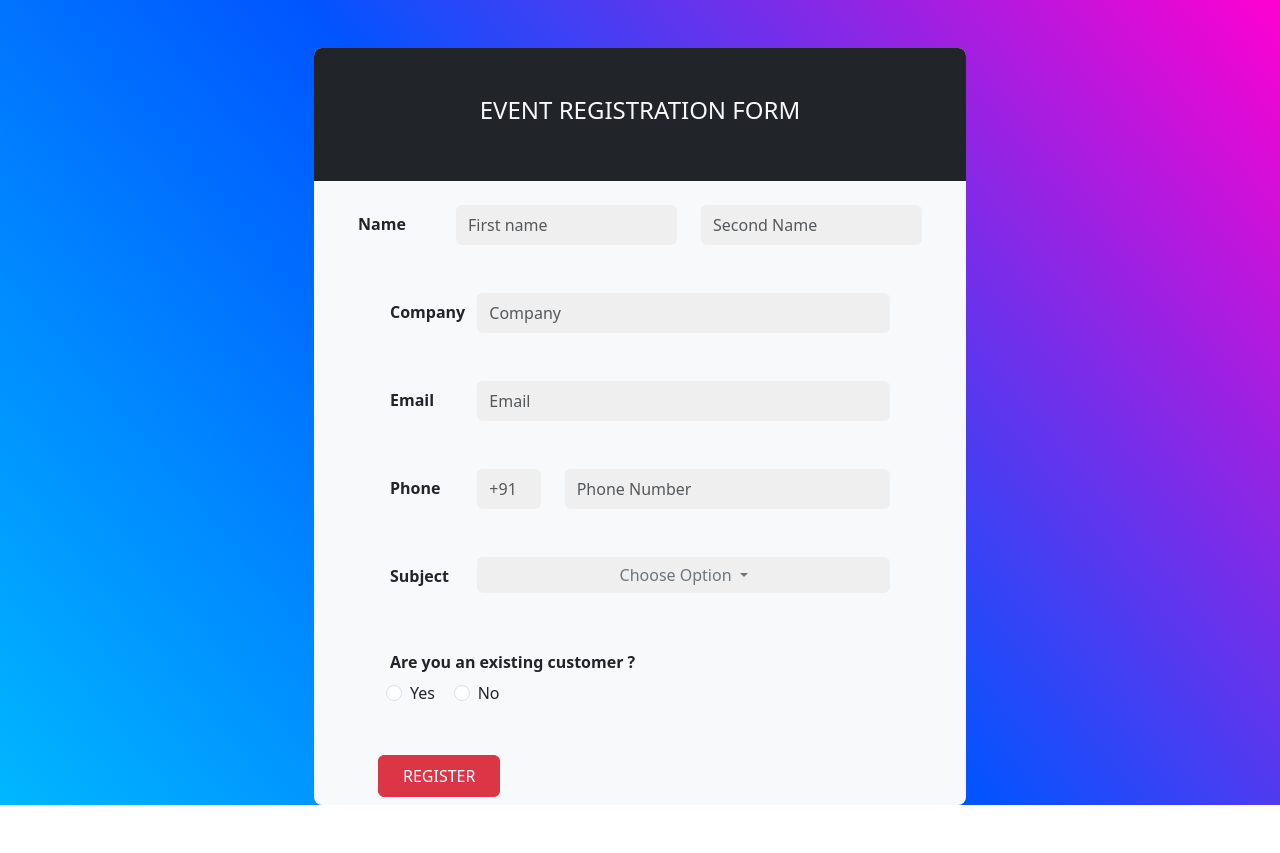
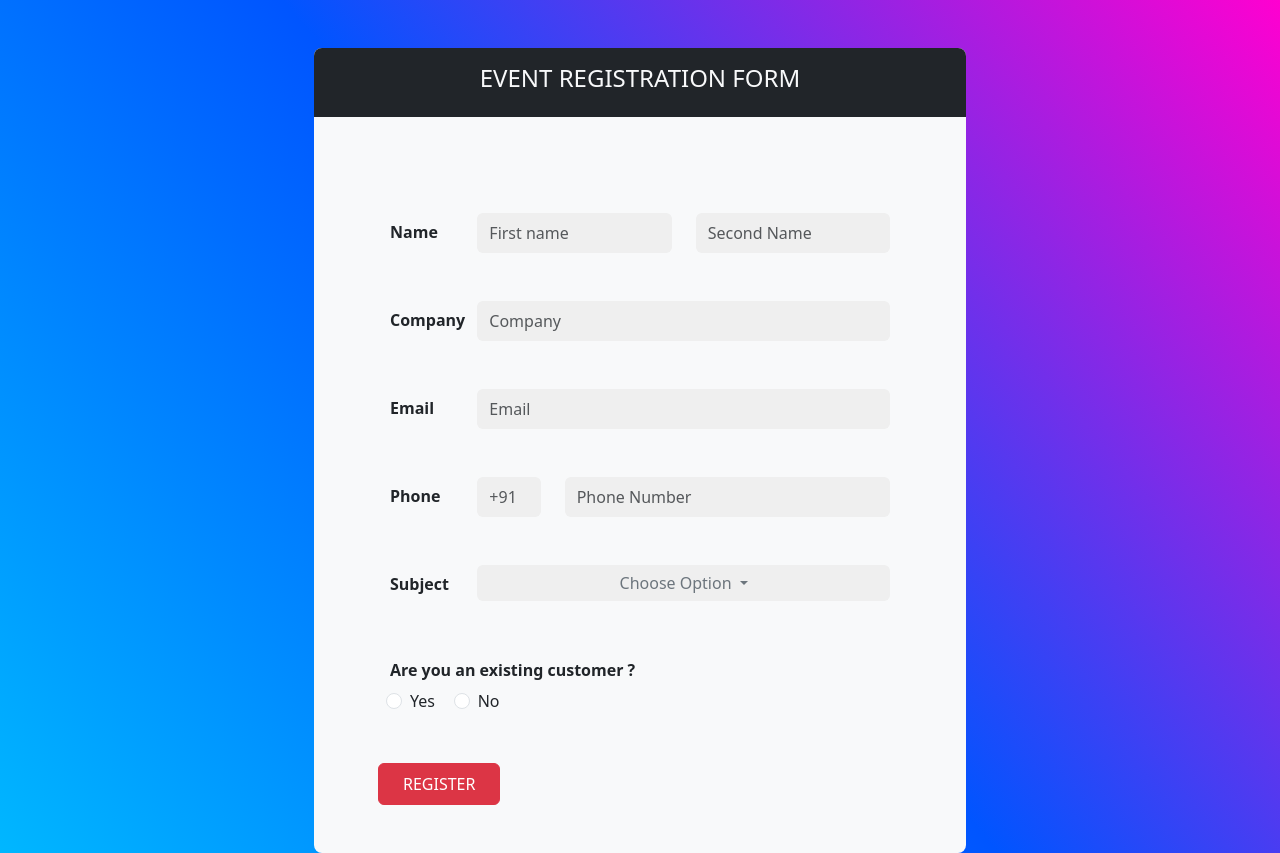
Before and after one commit to NajilRahman/loginusingbootstrap, a plain HTML site: page index.html in a window 1280 px wide. Before the commit the page ends 805 px from the top, so only its background shows below. Drawn offline with nearby package versions, Linux system fonts and the light colour scheme.

Commit message:
Update index.html

```diff
--- a/index.html
+++ b/index.html
@@ -22,11 +22,11 @@
     <div class="row">
         <div class="col-2"></div>
         <div class="container mt-5 px-0 border border-0 rounded-3  bg-light w-50 col-8">
-            <div class="py-5  text-center bg-dark text-light rounded-top-3">
+            <div class="py-3  text-center bg-dark text-light rounded-top-3">
                 <h4>EVENT REGISTRATION FORM</h4>
             </div>
-            <form class="container px-3 py-2">
-                <div class="m-3 row ">
+            <form class="container px-3 py-5">
+                <div class="m-5 row ">
                     <label for="name" class="col-2 col-form-label"><strong>Name</strong></label>
                     <div class="col-5">
                         <input type="text" class="form-control border border-0 py-2"
```
